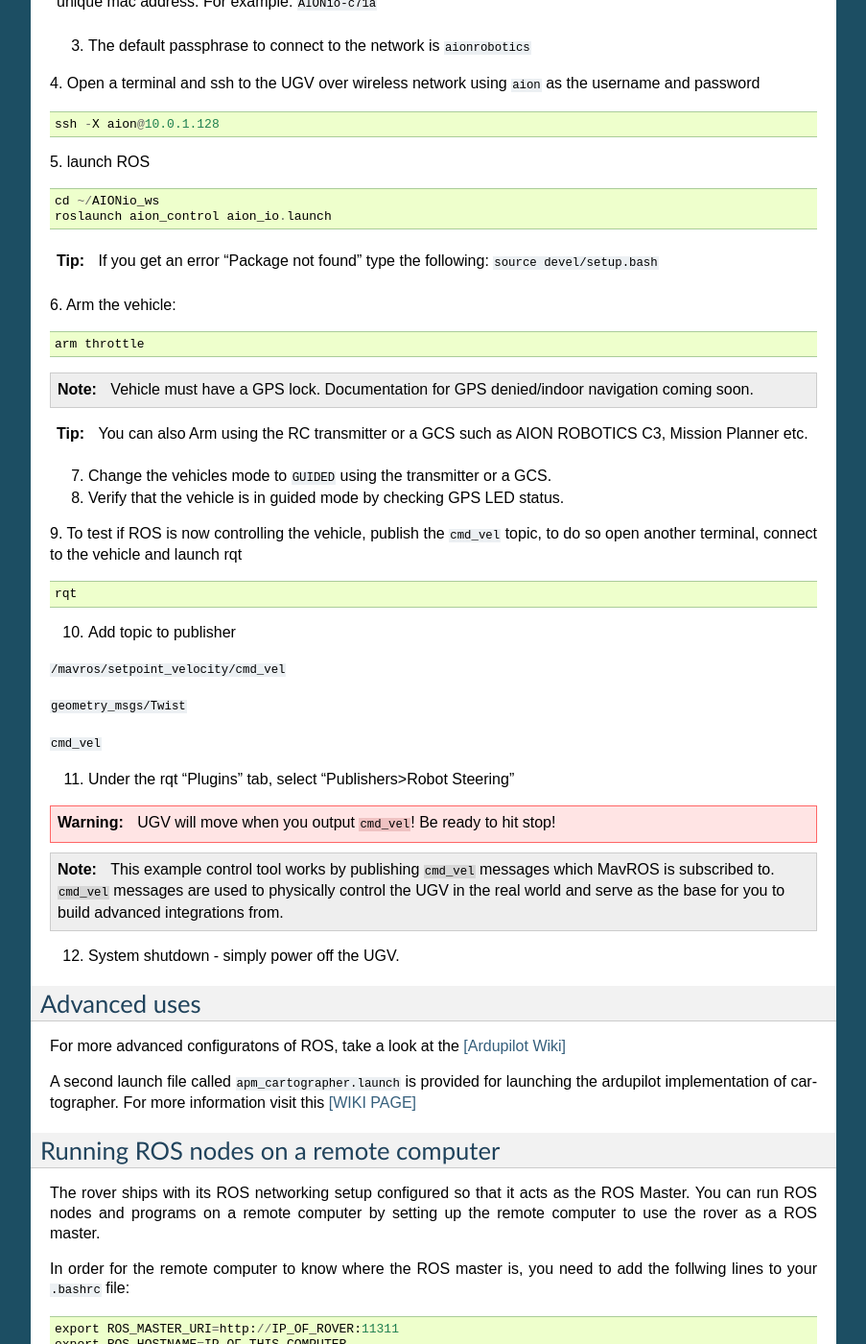
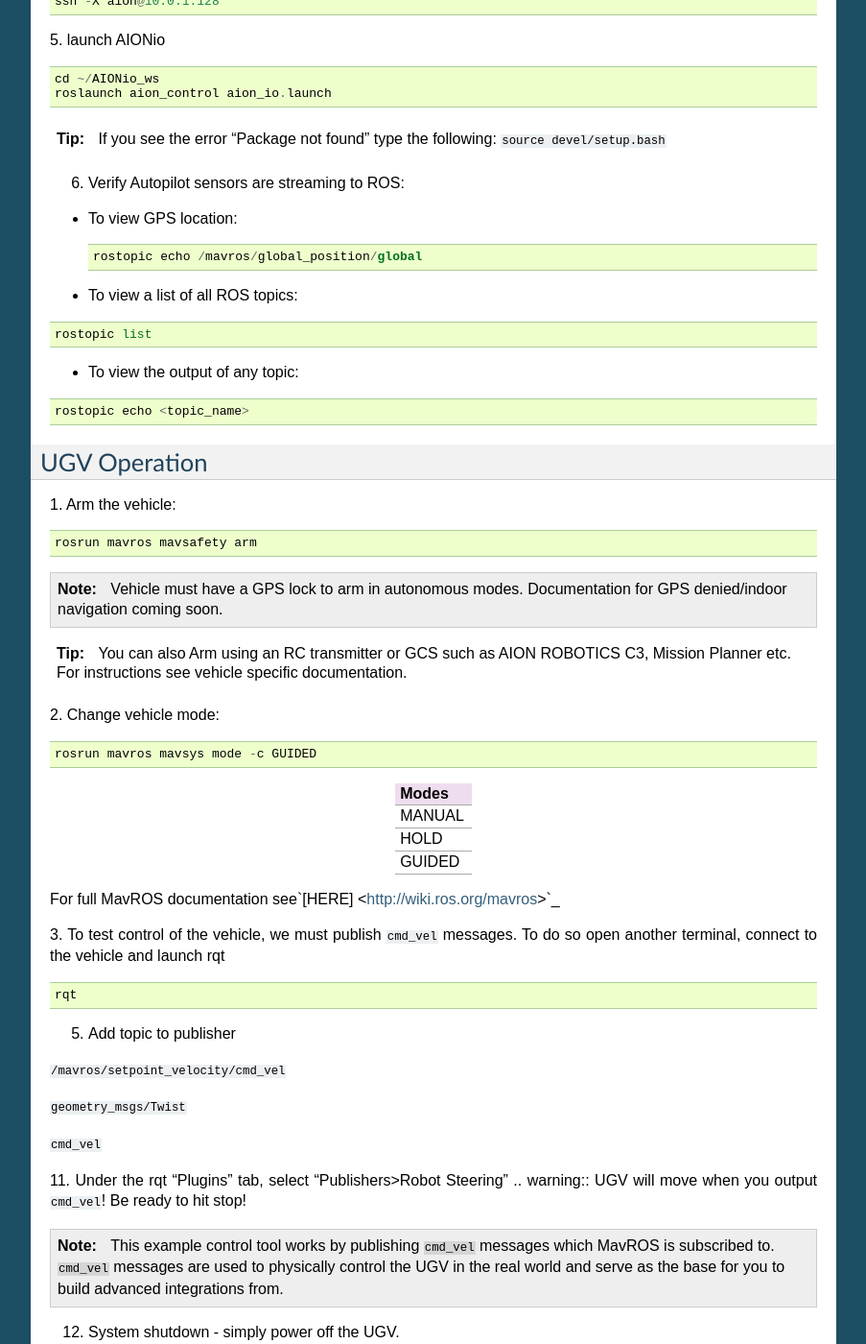
Before and after one commit to aionrobotics/docs, a Sphinx documentation site: the page built from docs/aionio.rst, in a window 1280 px wide and 1400 px high, scrolled down 934 px. Shown: the whole window at 96% size, without its empty margins (198-1101 px from the left). Built offline with Sphinx 7.4.7, drawn with Linux system fonts in a browser that asks for light colours; pages that are not in the unit, such as notebooks, are missing from menus; some of the changed text lies outside the part shown.

Commit message:
add UGV usage

```diff
--- a/docs/aionio.rst
+++ b/docs/aionio.rst
@@ -2,7 +2,7 @@
 AIONio
 ======
 
-`[AIONio] <https://github.com/aionrobotics/aion_navigator>`_ is a base software package for controlling AION ROBOTICS vehicles using ROS.
+`AIONio <https://github.com/aionrobotics/aion_navigator>`_ is a base software package for controlling AION ROBOTICS vehicles using ROS.
 
 +----------------+----------------------------------------------+
 |Control Mode    |  Function                                    |
@@ -21,33 +21,28 @@ This stack is intended to provide developers with a base control and communicati
 
 Add on packages are also available through AION ROBOTICS.
 
+
++----------------+-------------------+----------------------------------------------------------+------------+
+|Repo            | Package           | Function                                                 |   Status   |
++================+===================+==========================================================+============+
+|   aion_io      | aion_control      | - Control vehicle using cmd_vel messages                 | Complete   |
+|                |                   | - Publish Autopilot sensors as ROS topics                |            |
+|                |                   |                                                          |            |
++----------------+-------------------+----------------------------------------------------------+------------+
+|   aion_io      | aion_descriptions | - Vehicle URDFs and Mesh Files                           | Complete   |
++----------------+-------------------+----------------------------------------------------------+------------+
+|   aion_io      | aion_simulator    | - Gazebo Config and launch files                         |            |
+|                |                   | - Simple Teleop node for using a playstation Controller  |  Complete  |
+|                |                   |                                                          |            |
++----------------+-------------------+----------------------------------------------------------+------------+
+
 `AION ROBOTICS GitHub <https://github.com/aionrobotics>`_
 
-+----------------+-------------------+-----------------------------------------------+------------+
-|Repo            | Package           | Function                                      |   Status   |
-+================+===================+===============================================+============+
-|   aion_io      | aion_control      | - Control vehicle using cmd_vel messages      | Complete   |
-|                |                   | - Publish Autopilot sensors as ROS topics     |            |
-|                |                   |                                               |            |
-+----------------+-------------------+-----------------------------------------------+------------+
-|                | aion_descriptions | - Vehicle URDFs and Mesh Files                | Complete   |
-+----------------+-------------------+-----------------------------------------------+------------+
-|                | aion_simulator    | - Gazebo Config and launch files              |            |
-|                |                   | - Simple Teleop node for using a playstation  |  Complete  |
-|                |                   |    controller                                 |            |
-+----------------+-------------------+-----------------------------------------------+------------+
 
+Getting Started - Calibrate Autopilot
+-------------------------------------
 
-For a full list of MavROS topics published see `[HERE] <http://wiki.ros.org/mavros>`_
-
-
-.. tip:: AIONio equipped vehicle packages ship Ready-to-Code with all hardware & software fully configured.
-
-
-Getting Started - Calibrate the Autopilot
------------------------------------------
-
-See instructions `[HERE] <http://docs.aionrobotics.com/en/latest/ardupilot-mandatory-hardware-setup.html#>`_
+Instructions `[HERE] <http://docs.aionrobotics.com/en/latest/ardupilot-mandatory-hardware-setup.html#>`_
 
 The calibration example is provided using Mission Planner Ground Control Station
 `[HERE] <http://ardupilot.org/planner/>`_
@@ -68,31 +63,63 @@ Vehicle Bringup
 
   ssh -X aion@10.0.1.128
 
-5. launch ROS
+5. launch AIONio
 ::
   cd ~/AIONio_ws
   roslaunch aion_control aion_io.launch
 
-.. tip:: If you get an error "Package not found" type the following: ``source devel/setup.bash``
+.. tip:: If you see the error "Package not found" type the following: ``source devel/setup.bash``
 
-6. Arm the vehicle:
+6. Verify Autopilot sensors are streaming to ROS:
+
+- To view GPS location:
+  ::
+
+    rostopic echo /mavros/global_position/global
+
+- To view a list of all ROS topics:
 ::
-    arm throttle
 
-.. note:: Vehicle must have a GPS lock. Documentation for GPS denied/indoor navigation coming soon.
+  rostopic list
 
-.. tip:: You can also Arm using the RC transmitter or a GCS such as AION ROBOTICS C3, Mission Planner etc.
+- To view the output of any topic:
+::
 
-7. Change the vehicles mode to ``GUIDED`` using the transmitter or a GCS.
-
-8. Verify that the vehicle is in guided mode by checking GPS LED status.
+  rostopic echo <topic_name>
 
 
-9. To test if ROS is now controlling the vehicle, publish the ``cmd_vel`` topic, to do so open another terminal, connect to the vehicle and launch rqt
+UGV Operation
+-------------
+
+1. Arm the vehicle:
+::
+    rosrun mavros mavsafety arm
+
+.. note:: Vehicle must have a GPS lock to arm in autonomous modes. Documentation for GPS denied/indoor navigation coming soon.
+
+.. tip:: You can also Arm using an RC transmitter or GCS such as AION ROBOTICS C3, Mission Planner etc. For instructions see vehicle specific documentation.
+
+2. Change vehicle mode:
+::
+    rosrun mavros mavsys mode -c GUIDED
+
++------------+
+| Modes      |
++============+
+| MANUAL     |
++------------+
+| HOLD       |
++------------+
+| GUIDED     |
++------------+
+
+For full MavROS documentation see`[HERE] <http://wiki.ros.org/mavros>`_
+
+3. To test control of the vehicle, we must publish  ``cmd_vel`` messages. To do so open another terminal, connect to the vehicle and launch rqt
 ::
     rqt
 
-10. Add topic to publisher
+5. Add topic to publisher
 
 ``/mavros/setpoint_velocity/cmd_vel``
 
@@ -101,54 +128,17 @@ Vehicle Bringup
 ``cmd_vel``
 
 11. Under the rqt "Plugins" tab, select "Publishers>Robot Steering"
-
 .. warning:: UGV will move when you output ``cmd_vel``! Be ready to hit stop!
 
 .. note:: This example control tool works by publishing ``cmd_vel`` messages which MavROS is subscribed to. ``cmd_vel`` messages are used to physically control the UGV in the real world and serve as the base for you to build advanced integrations from.
 
 12. System shutdown - simply power off the UGV.
 
-Advanced uses
--------------
 
-For more advanced configuratons of ROS, take a look at the `[Ardupilot Wiki] <http://ardupilot.org/dev/docs/ros.html>`_
+Useful Tools
+------------
 
-A second launch file called ``apm_cartographer.launch`` is provided for launching the ardupilot implementation of cartographer. For more information visit this `[WIKI PAGE] <http://ardupilot.org/dev/docs/ros-cartographer-slam.html>`_
-
-Running ROS nodes on a remote computer
---------------------------------------
-
-The rover ships with its ROS networking setup configured so that it acts as the ROS Master. You can run ROS nodes and programs on a remote computer by setting up the remote computer to use the rover as a ROS master.
-
-In order for the remote computer to know where the ROS master is, you need to add the follwing lines to your ``.bashrc`` file:
-::
-    export ROS_MASTER_URI=http://IP_OF_ROVER:11311
-    export ROS_HOSTNAME=IP_OF_THIS_COMPUTER
-
-If you are using Ubuntu, you can substitute ``IP_OF_ROVER`` by the hostname of your rover. The hostname is the same as the Wi-Fi network name followed by ``.local``, following our previous example the hostname would be ``AIONio-c71a.local``. Otherwise you will need to substitute it by the actual IP address of the rover.
-
-Likewise if using Ubuntu, you may substitute ``IP_OF_THIS_COMPUTER`` by your computers hostname followed by ``.local`` or by the computers IP address.
-
-For more detailed information or troubleshooting tips on configuring ROS networking look at the `[ROS Documentation] <http://wiki.ros.org/turtlebot/Tutorials/indigo/Network%20Configuration>`_
-
-Tools
------
-
-Open a new terminal
-
-- To view topics:
-::
-
-  rostopic list
-
-
-- To view topic output:
-::
-
-  rostopic echo <topic_name>
-
-
-- To visualize nodes/topics:
+- To visualize all active nodes/topics:
 ::
 
   rqt_graph
@@ -162,4 +152,19 @@ To do so:
 
 Complete list of ROS tools `[HERE] <http://wiki.ros.org/Tools>`_
 
-To learn more about how this package works please check `[HERE] <http://docs.aionrobotics.com/en/latest/arduros-robot-configuration.html#>`_
+
+Running ROS nodes on a remote computer
+--------------------------------------
+
+AION ROBOTICS vehicles ship with ROS networking configured as Master. You can run ROS nodes and programs on a remote computer by setting up the remote computer to use the vehicle as master.
+
+To point the remote computer to the vehicle (ROS master) add the follwing lines to your ``.bashrc`` file:
+::
+    export ROS_MASTER_URI=http://IP_OF_ROVER:11311
+    export ROS_HOSTNAME=IP_OF_THIS_COMPUTER
+
+If you are using Ubuntu, you can substitute ``IP_OF_ROVER`` by the hostname of your rover. The hostname is the same as the Wi-Fi network name followed by ``.local``, following our previous example the hostname would be ``AIONio-c71a.local``. Otherwise you will need to substitute it by the actual IP address of the rover.
+
+Likewise if using Ubuntu, you may substitute ``IP_OF_THIS_COMPUTER`` by your computers hostname followed by ``.local`` or by the computers IP address.
+
+For more detailed information or troubleshooting tips on configuring ROS networking look at the `[ROS Documentation] <http://wiki.ros.org/turtlebot/Tutorials/indigo/Network%20Configuration>`_
```
